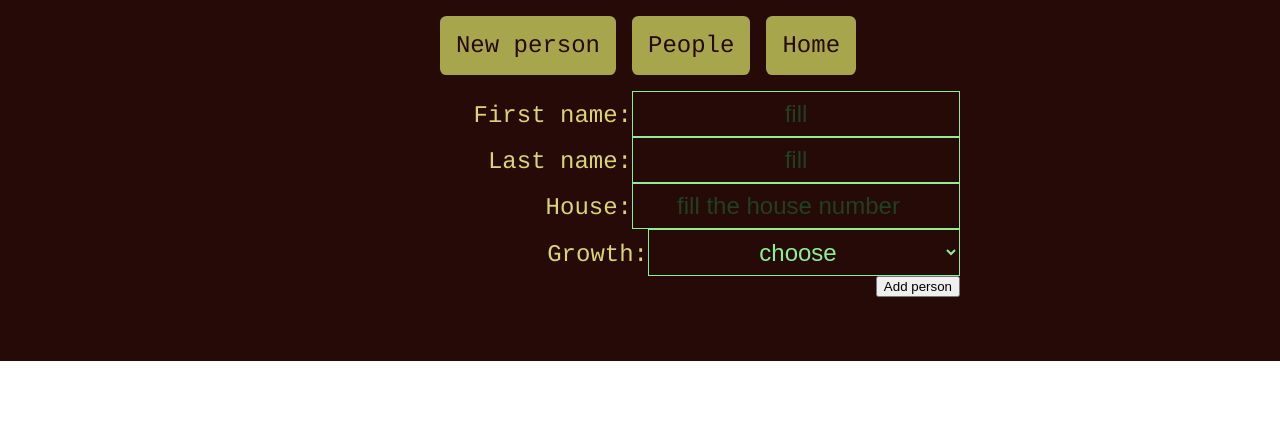
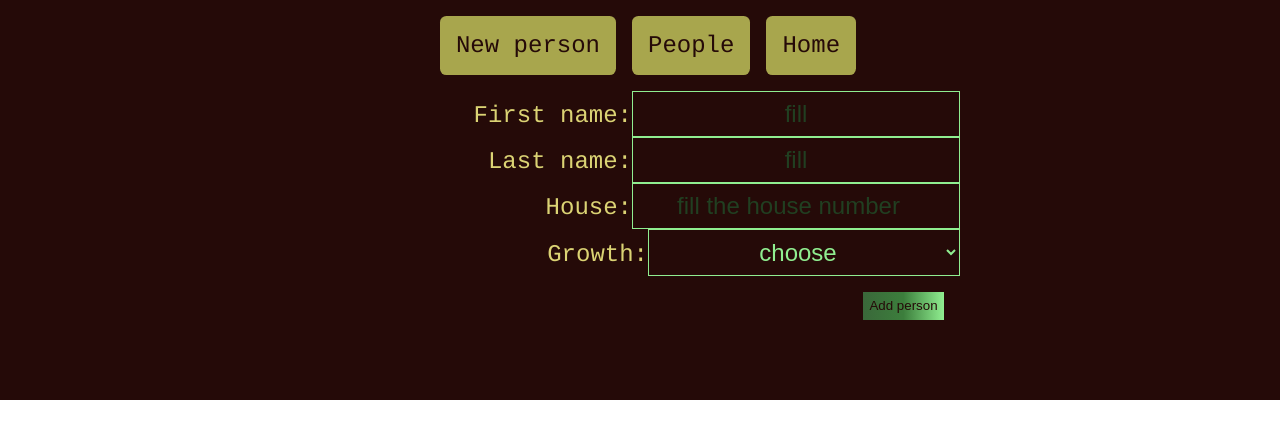
Before and after one commit to CatalinaSorina/Small-Town, a React (Create React App) app in the folder small-town/: page /new in a window 1280 px wide. Shown: the top 438 px of the page. Built offline with nearby package versions, Linux system fonts and the light colour scheme; no server answers.

Commit message:
styling NewPerson

```diff
--- a/small-town/src/components/NewPerson.css
+++ b/small-town/src/components/NewPerson.css
@@ -7,6 +7,13 @@
 	width: 40rem;
 }
 
+.newPerson label::selection,
+.newPerson input::selection,
+.newPerson select::selection {
+	color: orange;
+	background: #250a08;
+}
+
 .newPerson input,
 .newPerson select,
 .newPerson option {
@@ -14,15 +21,29 @@
 	font-size: 1.5rem;
 	background: transparent;
 	color: lightgreen;
-    text-align: center;
-    border:0.1rem solid lightgreen;
-    outline: none;
-}.newPerson input::placeholder{
-    color:rgb(33, 63, 33);
+	text-align: center;
+	border: 0.1rem solid lightgreen;
+	outline: none;
+}
+.newPerson input::placeholder {
+	color: rgb(33, 63, 33);
 }
 
 .newPerson select {
 	width: 19.5rem;
-}.newPerson option {
-    background: rgb(33, 63, 33);
 }
+.newPerson option {
+	background: rgb(33, 63, 33);
+}
+
+.newPerson button {
+	margin: 1rem;
+	padding: 0.4rem;
+	color: #250a08;
+	background-image: linear-gradient(to right, rgb(58, 104, 58), rgb(60, 126, 60), lightgreen);
+	border: none;
+	outline-color: rgb(9, 19, 9);
+}
+.newPerson button:hover {
+	color: rgb(209, 209, 108);
+}
```
